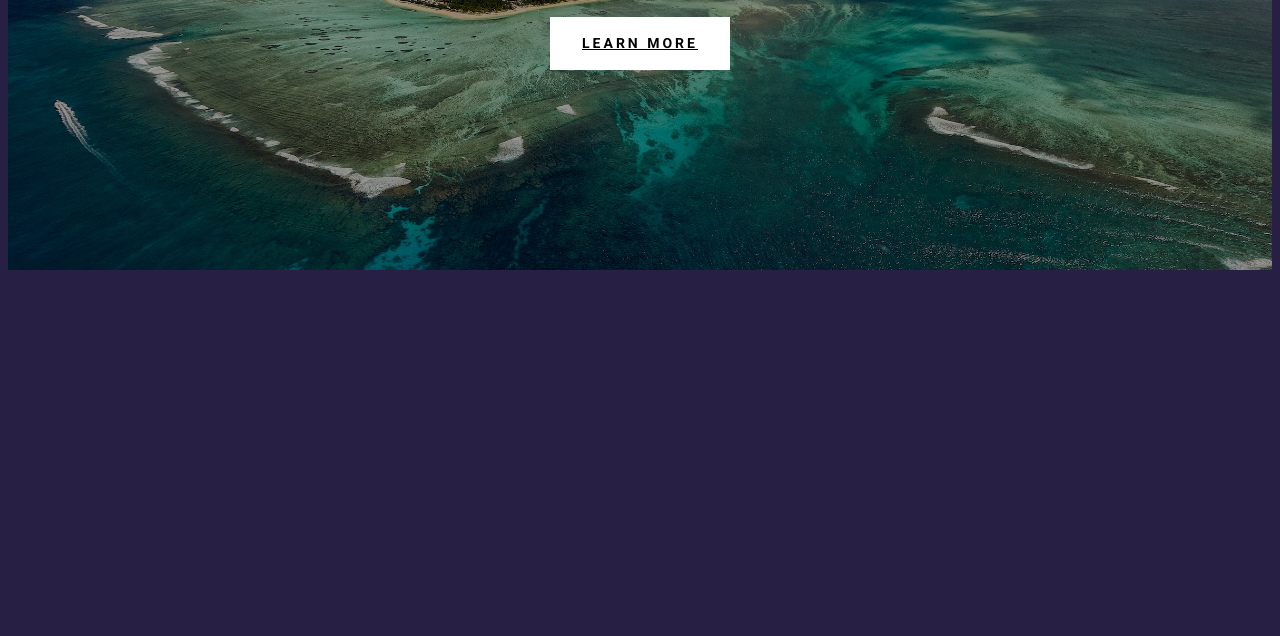
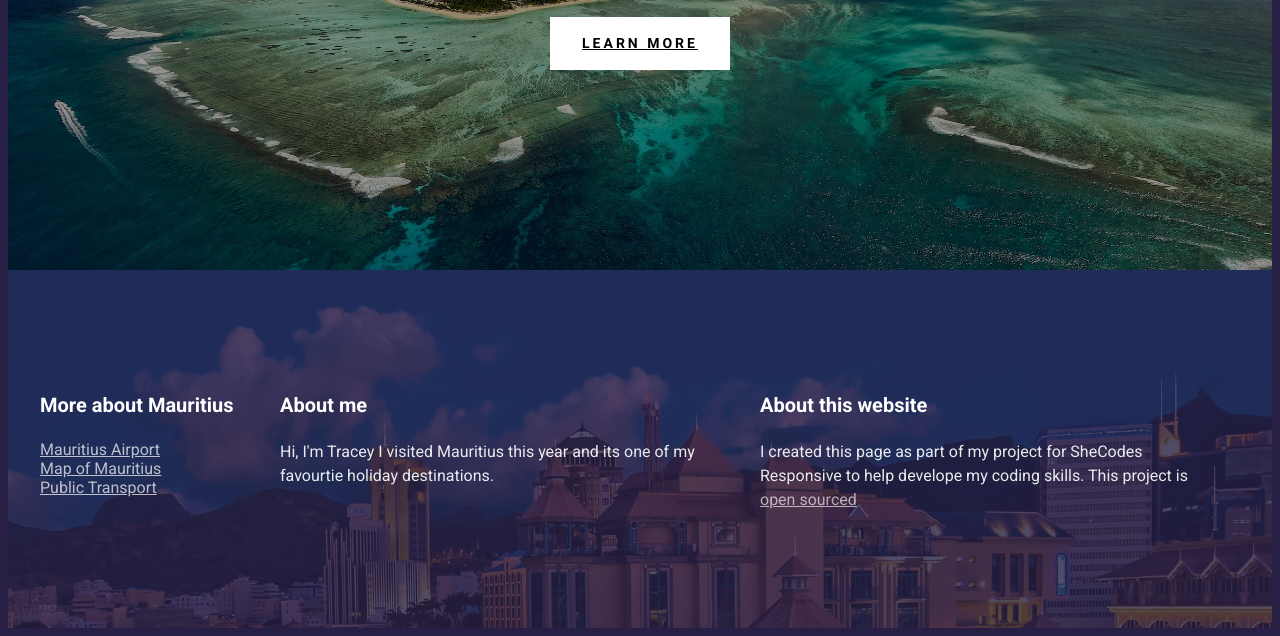
Before and after one commit to TLintott/travel-project, a plain HTML site: page index.html in a window 1280 px wide. Shown: the part 441-1077 px from the top of the page. Before the commit the page ends 800 px from the top, so only its background shows below. Drawn offline with Linux system fonts and the light colour scheme.

Commit message:
added footer

```diff
--- a/index.html
+++ b/index.html
@@ -20,6 +20,48 @@
         <h2>A tropical paradise nestled in the Indian Ocean</h2>
         <a href="">Learn More</a>
       </header>
+
+      <footer>
+        <section class="grid">
+          <div>
+            <h3>More about Mauritius</h3>
+            <ul>
+              <li>
+                <a href="https://mauritius-airport.atol.aero/" target="_blank"
+                  >Mauritius Airport</a
+                >
+              </li>
+              <li>
+                <a href="https://goo.gl/maps/SD91ksjuJpPAXtQV8" target="_blank"
+                  >Map of Mauritius
+                </a>
+              </li>
+              <li>
+                <a href="https://www.mauritius-buses.com/" target="_blank"
+                  >Public Transport
+                </a>
+              </li>
+            </ul>
+          </div>
+          <div>
+            <h3>About me</h3>
+            <p>
+              Hi, I'm Tracey I visited Mauritius this year and its one of my
+              favourtie holiday destinations.
+            </p>
+          </div>
+          <div>
+            <h3>About this website</h3>
+            <p>
+              I created this page as part of my project for SheCodes Responsive
+              to help develope my coding skills. This project is
+              <a href="https://github.com/TLintott/travel-project"
+                >open sourced</a
+              >
+            </p>
+          </div>
+        </section>
+      </footer>
     </div>
   </body>
 </html>
--- a/src/styles.css
+++ b/src/styles.css
@@ -6,6 +6,16 @@ body{
 
 .container{
     max-width: 1400px;
+    margin: 0 auto;
+}
+
+.grid{
+    display: grid;
+    grid-template-columns:1fr 2fr 2fr;
+}
+
+section{
+    max-width: 1200px;
     margin: 0 auto;
 }
 
@@ -55,7 +65,47 @@ header a {
     background: #fff;
 }
 
-@media (max-width: 900px){
+
+footer{
+    color: #fff;
+    background-image: linear-gradient(rgba(39, 32, 68, 0.8), rgba(39, 32, 68, 0.8)), url("../imgs/portlouis.jpg");
+    background-repeat: no-repeat;
+    background-size: cover;
+    padding: 100px 0;
+}
+
+footer h3{
+font-weight: 700;
+font-size: 20px;
+line-height: 30px;
+
+}
+
+footer p{
+    font-weight: 400;
+    font-size: 16px;
+    opacity: 0.9;
+    margin-right: 20px;
+    line-height: 24px;
+
+}
+
+footer li{
+    list-style: none;
+    margin: 0;
+    padding: 0;
+
+}
+footer ul{
+    padding: 0;
+}
+
+footer a{
+    color: #fff;
+    opacity: 0.7;
+}
+
+@media (max-width: 960px){
     header{
         padding: 60px 0;
     }
```
Also changed, not shown: imgs/port louis2.jpg (deleted), imgs/portlouis.jpg (renamed from imgs/port louis.jpg).
